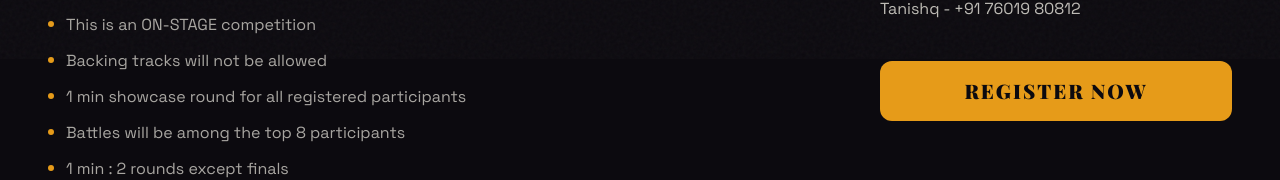
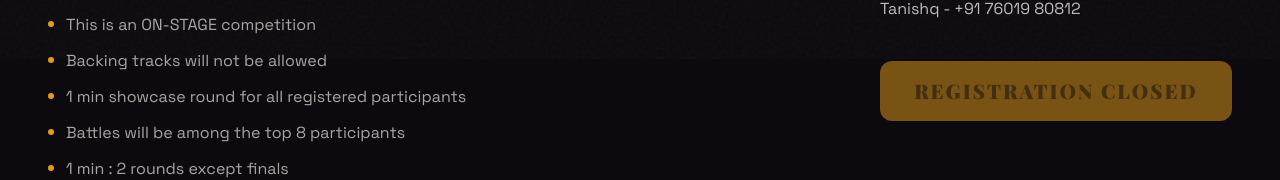
Before and after one commit to fetsanskritiwebsite-lang/fetsu_Sanskriti_26, a React (Vite) app: page /event/beat-box in a window 1280 px wide. Shown: the part 741-921 px from the top of the page. Built offline with nearby package versions, Linux system fonts and the light colour scheme; the HTML template or start-up script is replaced by a standard one; a web font is replaced by a local one.

Commit message:
all reg closed

```diff
--- a/src/data/events.ts
+++ b/src/data/events.ts
@@ -126,7 +126,7 @@ export const events: EventData[] = [
       { name: "Abhash", phone: "+91 94313 21040" }
     ],
     deadline: "TBA",
-    reglink: "https://docs.google.com/forms/d/e/1FAIpQLSfl5hYhaxWm1ll62qDbmIJJQ5AzdmPEWT1Q7eiMHyssfX74ng/viewform?usp=preview",
+    reglink: "CLOSED",
   },
   {
     slug: "rendition",
@@ -153,7 +153,7 @@ export const events: EventData[] = [
       { name: "Adrija", phone: "+91 74398 49303" }
     ],
     deadline: "TBA",
-    reglink: "https://docs.google.com/forms/d/e/1FAIpQLSfXQqP486kNYRfOnxa_8nxUmZuo8LvALGTlBWAn6MbxtawmmA/viewform?usp=header",
+    reglink: "CLOSED",
   },
   {
     slug: "moonwalk",
@@ -181,7 +181,7 @@ export const events: EventData[] = [
       { name: "Adrija", phone: "+91 98317 87232" }
     ],
     deadline: "TBA",
-    reglink: "https://docs.google.com/forms/d/e/1FAIpQLSdES2KYqbG35a3hlpBHalDxzKAEX8fKRdag2gCWCJf4JpphuA/viewform?usp=header",
+    reglink: "CLOSED",
   },
   {
     slug: "ghungrooz",
@@ -231,7 +231,7 @@ export const events: EventData[] = [
       { name: "Krish", phone: "+91 78660 10143" }
     ],
     deadline: "TBA",
-    reglink: "https://docs.google.com/forms/d/e/1FAIpQLSeRpxEaiGsZ1trLG-wmUZdqAr5JHgEcZvGoJGS0NQM3R7wFDA/viewform?usp=header",
+    reglink: "CLOSED",
   },
   {
     slug: "origami",
@@ -254,7 +254,7 @@ export const events: EventData[] = [
       { name: "Agniva", phone: "+91 97481 82727" }
     ],
     deadline: "TBA",
-    reglink: "https://docs.google.com/forms/d/e/1FAIpQLSdg4YU4wgg6OdW50QSfkcBljzX-AFKLJoMfQNmOJ1oCPV38RQ/viewform?usp=header",
+    reglink: "CLOSED",
   },
   {
     slug: "sketchophile",
@@ -279,7 +279,7 @@ export const events: EventData[] = [
       { name: "Agniva", phone: "+91 97481 82727" }
     ],
     deadline: "TBA",
-    reglink: "https://docs.google.com/forms/d/e/1FAIpQLSe6lR2GV--Yybc1Kiq_U38TFVMA5bG0QyuTWoWrQxIZJdalUA/viewform?usp=preview",
+    reglink: "CLOSED",
   },
   {
     slug: "rangoli",
@@ -304,7 +304,7 @@ export const events: EventData[] = [
 
     ],
     deadline: "TBA",
-    reglink: "https://docs.google.com/forms/d/e/1FAIpQLSed5WEB8nDFK7V4w6lzAKVR51eWDu2hUC4KsHUBrwpgYt86Cg/viewform?usp=header",
+    reglink: "CLOSED",
   },
   {
     slug: "t-shirt-face-poster-painting",
@@ -329,7 +329,7 @@ export const events: EventData[] = [
       { name: "Adarsh", phone: "+91 90625 56145" }
     ],
     deadline: "TBA",
-    reglink: "https://docs.google.com/forms/d/e/1FAIpQLSf1lUbNqwk7Fe-CnXseQyZiMBUMzqoIbz8jt23xBQe7VJQlTA/viewform?usp=header",
+    reglink: "CLOSED",
   },
 
   {
@@ -356,7 +356,7 @@ export const events: EventData[] = [
       { name: "Tanmay", phone: "+91 85094 00180" }
     ],
     deadline: "TBA",
-    reglink: "https://docs.google.com/forms/d/e/1FAIpQLScQGtvJqbyw2IPzpuAuPYsrfvvJbCgU41DfkNdR3r8CMnsatw/viewform?usp=header",
+    reglink: "CLOSED",
   },
   {
     slug: "shoot-at-sight",
@@ -381,7 +381,7 @@ export const events: EventData[] = [
       { name: "Srijan", phone: "+91 89189 92739" }
     ],
     deadline: "TBA",
-    reglink: "https://docs.google.com/forms/d/e/1FAIpQLSe10xOqMUCRCVigC6Bakzt5NWCl7ZjtRJPwbGPpZRe1a1hMzw/viewform?usp=header",
+    reglink: "CLOSED",
   },
   {
     slug: "inquizzitive",
@@ -404,7 +404,7 @@ export const events: EventData[] = [
       { name: "Tanmay", phone: "+91 85094 00180" }
     ],
     deadline: "TBA",
-    reglink: "https://docs.google.com/forms/d/e/1FAIpQLSc72-3voe2bCmUlX00ZAxrHtTP9EtNcuM5e1KMtN6r8L4Ui5w/viewform?usp=header",
+    reglink: "CLOSED",
   },
   {
     slug: "think-twice",
@@ -427,7 +427,7 @@ export const events: EventData[] = [
       { name: "Pritam", phone: "+91 98327 79410" }
     ],
     deadline: "TBA",
-    reglink: "https://docs.google.com/forms/d/e/1FAIpQLSdFwmj-3DMICnLVBfaiqmYthtWqAuxeozS8O2-0ocApgGmY5w/viewform?usp=preview",
+    reglink: "CLOSED",
   },
   {
     slug: "beat-box",
@@ -453,7 +453,7 @@ export const events: EventData[] = [
       { name: "Tanishq", phone: "+91 76019 80812" }
     ],
     deadline: "TBA",
-    reglink: "https://docs.google.com/forms/d/e/1FAIpQLSfhnxXWfNzK9FCFa-ugLuSTj1P5G6QxTvtv2IvhPlWVFTUNjw/viewform?usp=header",
+    reglink: "CLOSED",
   },
   {
     slug: "rap-battle",
@@ -479,7 +479,7 @@ export const events: EventData[] = [
       { name: "Tanishq", phone: "+91 76019 80812" }
     ],
     deadline: "TBA",
-    reglink: "https://docs.google.com/forms/d/e/1FAIpQLSc6YNJtKtoEKj_zXsujsYtYxnVm2cTzkDzBYMOPRv17ehsySQ/viewform?usp=header",
+    reglink: "CLOSED",
   },
   {
     slug: "creative-writing",
@@ -504,7 +504,7 @@ export const events: EventData[] = [
       { name: "Habibul", phone: "+91 86098 36953" }
     ],
     deadline: "TBA",
-    reglink: "https://docs.google.com/forms/d/e/1FAIpQLSd7eiJowSGjrSa8Wk9pqlLvu-KVIQpzmHrkpdCmgsQ2CFyj0A/viewform?usp=header",
+    reglink: "CLOSED",
   },
   {
     slug: "guitar-wars",
@@ -527,7 +527,7 @@ export const events: EventData[] = [
       { name: "Puja", phone: "+91 79800 91693" }
     ],
     deadline: "TBA",
-    reglink: "https://docs.google.com/forms/d/e/1FAIpQLSeIQkEYuvGveh2zJYLeBvaF45PW5oDhEgeeySRBkjvG_ddukg/viewform?usp=header",
+    reglink: "CLOSED",
   },
   {
     slug: "instrumental",
@@ -551,7 +551,7 @@ export const events: EventData[] = [
       { name: "Krish", phone: "+91 78660 10143" }
     ],
     deadline: "TBA",
-    reglink: "https://docs.google.com/forms/d/e/1FAIpQLSeQ8FPdEZ20zGh5kld-EibLjPe1tadMDBDBO7yqXr2LPZ5IJw/viewform?usp=header",
+    reglink: "CLOSED",
   },
   {
     slug: "dance-bout",
@@ -575,7 +575,7 @@ export const events: EventData[] = [
       { name: "Neha", phone: "+91 74500 88680" }
     ],
     deadline: "TBA",
-    reglink: "https://docs.google.com/forms/d/e/1FAIpQLScp6njXFwYccm7wQpAmjRClqvvcLIk3GX-ahWUSHNL81Lwgrw/viewform?usp=header",
+    reglink: "CLOSED",
   },
   {
     slug: "student-performance",
@@ -597,6 +597,6 @@ export const events: EventData[] = [
       { name: "Agniva", phone: "+91 97481 82727" }
     ],
     deadline: "TBA",
-    reglink: "https://docs.google.com/forms/d/e/1FAIpQLSesMRzFgOVjPolTvDcO1Eja5yKcln3gojAPg-HcrVbvEcD-UQ/viewform?usp=preview",
+    reglink: "CLOSED",
   }
 ];
```
